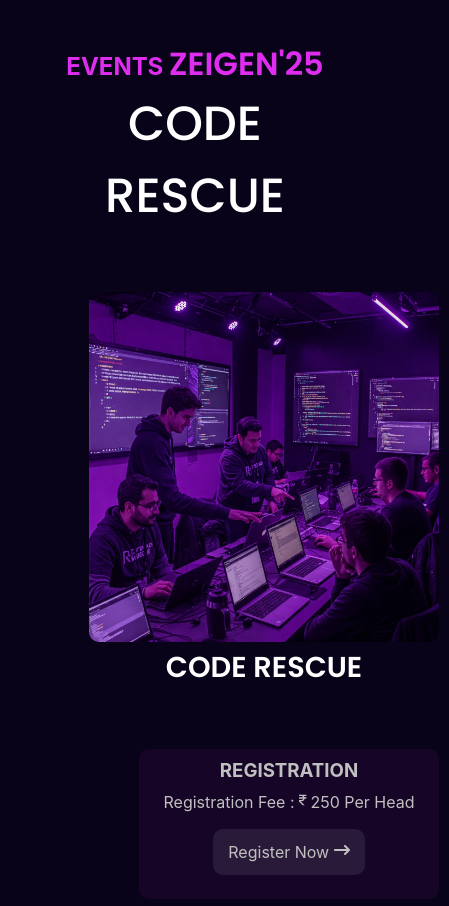
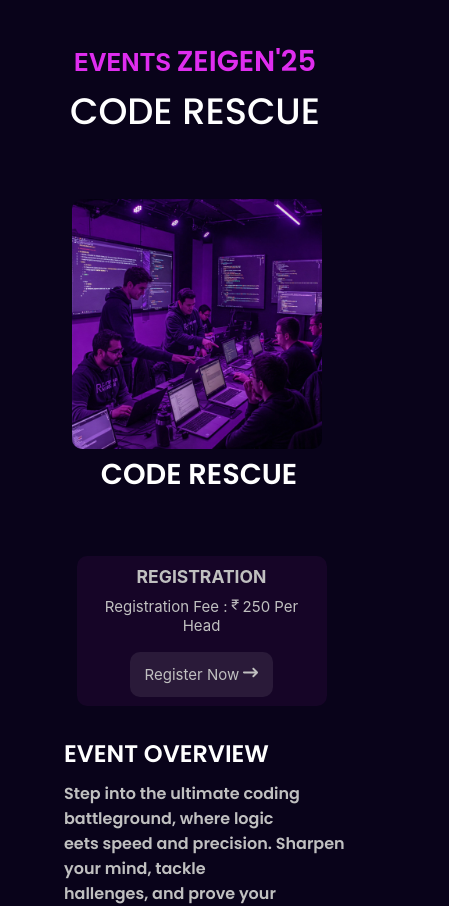
Before and after one commit to Madesh-cse/Event-application, a React (Create React App) app: page /events/CodeRescue in a window 390 px wide. Shown: the top 906 px of the page, 449 px wide, since content can reach past the window. Built offline with nearby package versions, Linux system fonts and the light colour scheme; a web font is replaced by a local one.

Commit message:
update style and component responsive feature

```diff
--- a/src/Pages/Events/Events.css
+++ b/src/Pages/Events/Events.css
@@ -186,3 +186,52 @@ body{
     margin-left: 15px;
     color:#c0c0c0;
 }
+
+@media screen and (min-device-width: 481px) and (max-device-width: 768px){
+    .Container-2{
+        padding: 20px 0 0 20px;
+    }
+}
+@media screen and (min-device-width: 768px) and (max-device-width: 1024px){
+    .Container-2{
+        padding: 20px 0 0 20px;
+    }
+}
+
+
+@media only screen and (max-width: 480px){
+
+    .Event-Title span{
+        font-size: 1.8rem;
+        color:#DF2DEF;
+        font-family: "Poppins", sans-serif;
+        font-weight: 600;
+        font-style: normal;
+    }
+    .Event-Title p{
+        font-size: 2.3rem;
+    }
+    .Event-Content{
+        max-width: 100%;
+        margin: 30px 0 5px 5px;
+        height:700px;
+    }
+    .Container-1{
+        padding: 10px 0 10px 3px;
+    }
+    .Container-1 img{
+        max-width:250px;
+        height:auto;
+    }
+    .Registration-Box{
+        width:250px;
+        height:150px;
+        border-radius: 10px;
+        margin: 60px 0 0 5px;
+        padding: 10px;
+        font-size:15px;
+    }
+    .Container-2{
+        padding-top: 20px;
+    }
+}
--- a/src/Pages/Events/FunFinity.jsx
+++ b/src/Pages/Events/FunFinity.jsx
@@ -20,7 +20,7 @@ export default function FunFinity(){
                                             <h3>REGISTRATION</h3>
                                             <p>Registration Fee :<span><BiRupee/></span>250 Per Head</p>
                                          <div className='RegisterBtn'>
-                                            <p><a href="">Register Now <FaArrowRightLong/></a></p>
+                                            <p><a href="https://forms.gle/mrUbzaNAQDudphBy5">Register Now <FaArrowRightLong/></a></p>
                                           </div>
                                         </div>
                                     </div>
--- a/src/Pages/Events/PaperPresntation.jsx
+++ b/src/Pages/Events/PaperPresntation.jsx
@@ -20,7 +20,7 @@ export default function PaperPresentation(){
                                 <h3>REGISTRATION</h3>
                                 <p>Registration Fee :<span><BiRupee/></span>250 Per Head</p>
                                 <div className='RegisterBtn'>
-                                    <p><a href="">Register Now <FaArrowRightLong/></a></p>
+                                    <p><a href="https://forms.gle/mrUbzaNAQDudphBy5">Register Now <FaArrowRightLong/></a></p>
                                 </div>
                             </div>
                         </div>
--- a/src/Pages/Events/SharkTank.jsx
+++ b/src/Pages/Events/SharkTank.jsx
@@ -20,7 +20,7 @@ export default function SharkTank(){
                                             <h3>REGISTRATION</h3>
                                             <p>Registration Fee :<span><BiRupee/></span>250 Per Head</p>
                                          <div className='RegisterBtn'>
-                                            <p><a href="">Register Now <FaArrowRightLong/></a></p>
+                                            <p><a href="https://forms.gle/mrUbzaNAQDudphBy5">Register Now <FaArrowRightLong/></a></p>
                                           </div>
                                         </div>
                                     </div>
```
